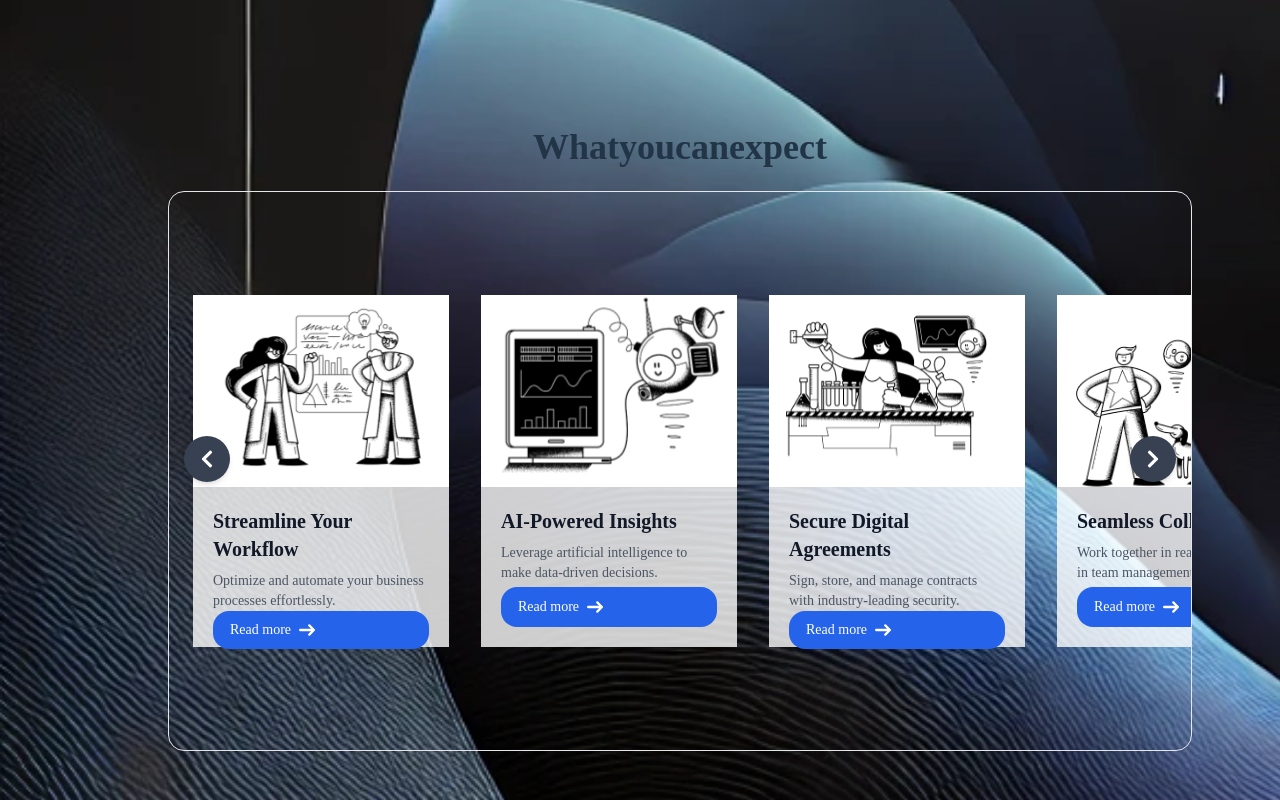
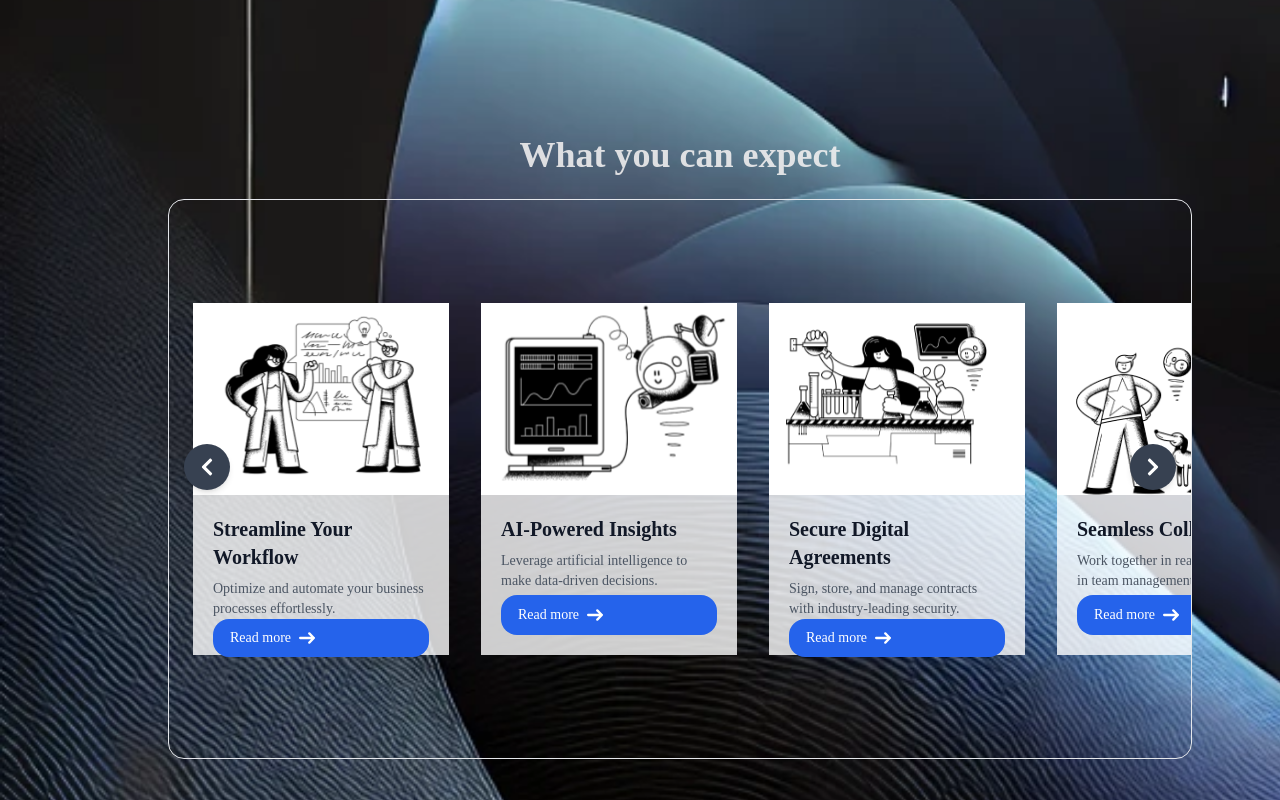
Before and after one commit to samiran634/SignEase, a React (Vite) app in the folder frontend/: page / in a window 1280 px wide. Shown: the part 720-1520 px from the top of the page. Built offline with nearby package versions, Linux system fonts and the light colour scheme; no server answers; a web font is replaced by a local one.

Commit message:
fully responsive

```diff
--- a/frontend/src/components/landing/LandingPage.jsx
+++ b/frontend/src/components/landing/LandingPage.jsx
@@ -9,25 +9,51 @@ import { HeroImage } from "./HeroImage";
 import { HeroContent } from "./HeroContent";
 import { CardDefault } from "./cards/verticalcard";
 import { FaChevronLeft, FaChevronRight, FaFacebook, FaTwitter, FaInstagram, FaYoutube } from "react-icons/fa";
-
+import VarticalCard from "./cards/horizontalcard";
 // Sample Card Data
 const items = [
-  { title: "Streamline Your Workflow", subtitle: "Optimize and automate your business processes effortlessly.", image: "/automate_business.png" },
-  { title: "AI-Powered Insights", subtitle: "Leverage artificial intelligence to make data-driven decisions.", image: "/ai_insights.png" },
-  { title: "Secure Digital Agreements", subtitle: "Sign, store, and manage contracts with industry-leading security.", image: "/secure.png" },
-  { title: "Seamless Collaboration", subtitle: "Work together in real-time with built-in team management tools.", image: "/togather.png" },
-  { title: "Effortless Document Management", subtitle: "Upload, organize, and retrieve files instantly from anywhere.", image: "/effortless.png" },
+  {
+    title: "Streamline Your Workflow",
+    subtitle: "Optimize and automate your business processes effortlessly.",
+    image: "/automate_business.png",
+    text: "Enhance efficiency by automating repetitive tasks, reducing manual effort, and improving overall productivity."
+  },
+  {
+    title: "AI-Powered Insights",
+    subtitle: "Leverage artificial intelligence to make data-driven decisions.",
+    image: "/ai_insights.png",
+    text: "Utilize AI-driven analytics to uncover trends, predict outcomes, and make smarter business decisions with confidence."
+  },
+  {
+    title: "Secure Digital Agreements",
+    subtitle: "Sign, store, and manage contracts with industry-leading security.",
+    image: "/secure.png",
+    text: "Ensure the authenticity and safety of your agreements with encrypted e-signatures and secure cloud storage."
+  },
+  {
+    title: "Seamless Collaboration",
+    subtitle: "Work together in real-time with built-in team management tools.",
+    image: "/togather.png",
+    text: "Faster teamwork with real-time editing, shared workspaces, and communication tools to enhance productivity."
+  },
+  {
+    title: "Effortless Document Management",
+    subtitle: "Upload, organize, and retrieve files instantly from anywhere.",
+    image: "/effortless.png",
+    text: "Access and manage your documents easily with an intuitive system that ensures organization and quick retrieval."
+  }
 ];
+
 
 export const LandingPage = () => {
   const navigate = useNavigate();
   const user = useUser().user;
-
+  const [showVerticalCard, setShowVerticalCard] = useState(false);
   const [showRoller, setShowRoller] = useState(false);
   const headerRef = useRef(null);
   const footerRef = useRef(null);
   const textRef = useRef(null);
-  const isTextInView = useInView(textRef, { once: true, margin: "-50% 0px -10%" });
+  const isTextInView = useInView(textRef, { once: false, margin: "-50% 0px -10%" });
 
   const scrollRef = useRef(null);
   const [headerOpacity, setHeaderOpacity] = useState(1);
@@ -91,14 +117,25 @@ export const LandingPage = () => {
 
   const scroll = (direction) => {
     if (scrollRef.current) {
-      const scrollAmount = 400;
+      const scrollAmount = 200;
       scrollRef.current.scrollBy({
         left: direction === "left" ? -scrollAmount : scrollAmount,
         behavior: "smooth",
       });
     }
   };
+  const [selectedCard, setSelectedCard] = useState(null);
 
+  const handleCardClick = (title, subtitle,text, event) => {
+    const rect = event.currentTarget.getBoundingClientRect();
+    console.log(rect);
+    setSelectedCard({
+      title,
+      subtitle,
+      text
+    });
+    setShowVerticalCard( !showVerticalCard);
+  };
   return (
     <div
       className="flex flex-col pt-10 py-10 px-10 w-screen min-h-screen max-md:px-5 max-md:max-w-screen bg-cover bg-no-repeat"
@@ -133,15 +170,20 @@ export const LandingPage = () => {
         aria-label="main"
         className="mt-40 flex justify-center flex-col h-screen w-screen max-md:mt-20 max-md:w-full"
       >
-        <div ref={textRef} className="opacity-1 flex text-center justify-center max-md:flex-col">
+        <motion.div ref={textRef}   className="opacity-1 flex text-center justify-center max-md:flex-col">
           <h1 className="text-4xl font-bold max-md:text-2xl">
-            {"What you can expect".split("").map((word, index) => (
-              <span key={index} className="inline-block">
+            {"What you can expect".split('').map((word, index) => (
+              <motion.span   key={index}
+              className="inline-block"
+              initial={{ opacity: 0, y: 20 }}
+              style={word === " " ? { marginRight: "0.25em" } : {}}
+              animate={isTextInView ? { opacity: 1, y: 0 } : { opacity: 0, y: 20 }}
+              transition={{ duration: 0.4, delay: index * 0.04 }}>
                 {word}
-              </span>
+              </motion.span>
             ))}
           </h1>
-        </div>
+        </motion.div>
 
         {/* Carousel with Arrows */}
 
@@ -156,18 +198,32 @@ export const LandingPage = () => {
           >
             <FaChevronLeft size={20} />
           </button>
-
-          {/* Card Container */}
+            {/*  Cards */}
             <div
             ref={scrollRef}
       className="h-[70vh] w-[80vw] mt-6 flex flex-row gap-8 border rounded-2xl p-6 overflow-x-auto
                justify-start items-center scrollbar-hide snap-x scroll-smooth"
+               style={{ scrollBehavior: "smooth", WebkitOverflowScrolling: "touch" }}
     >
-            {items.map(({ title, subtitle, image }, index) => (
+      {items.map(({ title, subtitle, image,text }, index) => (
         <div key={index} className="flex-shrink-0">
+          <div onClick={(e) => handleCardClick(title, subtitle,text, e)}>
             <CardDefault Title={title} SubTitle={subtitle} Image={image} />
           </div>
+        </div>
       ))}
+
+      {showVerticalCard && selectedCard && (
+        <motion.div
+          initial={{ opacity: 0, scale: 0.8, x: selectedCard.x, y: selectedCard.y }}
+          animate={{ opacity: 1, scale: 1, x: selectedCard.x, y: selectedCard.y + 20 }}
+          exit={{ opacity: 0, scale: 0.8 }}
+          transition={{ duration: 0.4, ease: "easeOut" }}
+          className="absolute z-50      rounded-xl shadow-lg "
+        >
+          <VarticalCard Title={selectedCard.title} subtitle={selectedCard.subtitle} text={selectedCard.text} />
+        </motion.div>
+      )}
     </div>
 
           {/* Right Arrow */}
@@ -232,7 +288,7 @@ export const LandingPage = () => {
       </div>
 
       {/* Footer Bottom: Social Links */}
-      <div className="mt-10 border-t border-gray-700 pt-6 flex flex-col md:flex-row justify-between items-center text-gray-400">
+      <div className="mt-10 border-t border-gray-700 pt-6 flex flex-row sm:flex-row justify-between items-center text-gray-400">
         <div className="flex gap-4 mt-4 md:mt-0 max-md:flex-col max-md:items-center">
           <a href="#" className="hover:text-blue-500 max-md:mb-2">
             <FaFacebook size={24} />
--- /dev/null
+++ b/frontend/src/components/landing/cards/horizontalcard.jsx
@@ -0,0 +1,37 @@
+import { useState } from 'react';
+import { useNavigate } from 'react-router-dom';
+const VerticalCard = ({ title, subtitle, text, image }) => {
+    const navigate = useNavigate();
+  // Default image if none provided
+  const cardImage = image || 'https://images.unsplash.com/photo-1593642532937-7f5f5f2b1a1e?ixid=MnwxMjA3fDB8MHxwaG90by1wYWdlfHx8fGVufDB8fHx8fHx8&ixlib=rb-1.2.1&auto=format&fit=crop&w=500&q=60';
+
+  return (
+    <div className="bg-white shadow-lg rounded-lg overflow-hidden w-full max-w-4xl mx-auto flex flex-col md:flex-row transition-all duration-300 hover:shadow-xl">
+      {/* Image section - full width on mobile, 40% on desktop */}
+      <div
+        className="bg-cover bg-center h-94 md:h-auto md:w-2/5 relative"
+        style={{ backgroundImage: `url('${cardImage}')` }}
+      >
+        <div className="absolute inset-0 bg-gradient-to-t from-black/70 to-transparent p-6 flex items-end">
+          <h2 className="text-2xl font-bold text-white">{title}</h2>
+        </div>
+      </div>
+
+      {/* Content section - full width on mobile, 60% on desktop */}
+      <div className="p-6 md:w-4/5 flex flex-col justify-between">
+        <div>
+          <h3 className="text-xl font-semibold text-gray-800 mb-2">{subtitle}</h3>
+          <p className="text-gray-600 leading-relaxed">{text}</p>
+        </div>
+
+        <div className="mt-6 flex justify-end">
+          <button className="bg-blue-600 hover:bg-blue-700 text-white px-4 py-2 rounded-lg transition-colors duration-300" onClick={() => navigate('/login')}>
+           logIn to experience
+          </button>
+        </div>
+      </div>
+    </div>
+  );
+};
+
+export default VerticalCard;
--- a/frontend/src/components/landing/cards/verticalcard.jsx
+++ b/frontend/src/components/landing/cards/verticalcard.jsx
@@ -3,27 +3,21 @@ import { useNavigate } from "react-router-dom";
 
 export function CardDefault({ Title, SubTitle, Image }) {
   const navigate = useNavigate();
-  const [isFlipped, setIsFlipped] = useState(false);
 
-  const handleFlip = () => {
-    setIsFlipped(!isFlipped);
-  };
+
+
 
   return (
     <div
-      className={`w-[16em] h-[22em] perspective-1000 cursor-pointer bg-white/80`}
-      onClick={handleFlip}
+      className={`w-[16em] h-[22em] perspective-1000 cursor-pointer bg-white/80 `}
+
     >
       <div
-        className={`relative w-full h-full transition-transform duration-500 ${
-          isFlipped ? "rotate-y-180" : ""
-        }`}
+        className={`relative w-full h-full transition-transform duration-500 `}
       >
         {/* Front of the card */}
         <div
-          className={`absolute w-full h-full backface-hidden ${
-            isFlipped ? "hidden" : ""
-          }`}
+          className={`absolute w-full h-full backface-hidden`}
         >
           <img className="w-full h-48 object-cover" src={Image} alt="Card" />
           <div className="p-5 flex flex-col justify-between h-[calc(100%-12rem)]">
@@ -58,21 +52,7 @@ export function CardDefault({ Title, SubTitle, Image }) {
           </div>
         </div>
         {/* Back of the card */}
-        <div
-          className={`absolute w-full h-full bg-white border border-gray-300 rounded-xl shadow-lg overflow-hidden
-                     transform rotate-y-180 backface-hidden ${
-                       isFlipped ? "" : "hidden"
-                     }`}
-        >
-          <div className="p-5 flex flex-col justify-center items-center h-full">
-            <h5 className="text-xl font-semibold text-gray-900 dark:text-white">
-              More Information
-            </h5>
-            <p className="text-gray-600 dark:text-gray-400 text-sm mt-2">
-              Here is some more information about this card.
-            </p>
-          </div>
-        </div>
+
       </div>
     </div>
   );
--- a/frontend/src/components/loccked_components/mainpage.jsx
+++ b/frontend/src/components/loccked_components/mainpage.jsx
@@ -1,5 +1,4 @@
 import { useState } from "react";
-import { motion } from "framer-motion";
 import { NavBar } from "../common/NavBar";
 import talk_human from "../../assets/human/talk_human.png";
 import { useUser, RedirectToSignIn } from "@clerk/clerk-react";
@@ -21,13 +20,13 @@ const MainPage = () => {
   const navItems = [
     {
       text: "Profile",
-      onClick: () =>  navigate("/profile"),
+      onClick: () => navigate("/profile"),
       ariaLabel: "profile",
     },
     {
-      text:"LogOut",
-      onClick:()=>navigate("/logout"),
-      ariaLabel:"about",
+      text: "LogOut",
+      onClick: () => navigate("/logout"),
+      ariaLabel: "about",
     },
     {
       text: "About",
@@ -36,27 +35,31 @@ const MainPage = () => {
     },
   ];
 
-
   return (
     <>
-      <div
-        className="bg-white h-screen w-screen absolute top-0 overflow-hidden"
-        style={{
-          backgroundImage: `url(${talk_human})`,
-          backgroundRepeat: "no-repeat",
-          backgroundSize: "contain",
-          backgroundPositionY: "center",
-          flexDirection: "column",
-          position: "relative",
-        }}
-      >
-        <nav className="w-full sticky top-0 z-10 backdrop-blur">
+      <div className="bg-white h-[100%] w-[100%] relative mt-0">
+        <nav className="w-full mt-4 backdrop-blur">
           <NavBar siteName="signEase" navItems={navItems} />
         </nav>
 
-        <div className="flex flex-direction-column gap-6 pt-12 relative mt-20 h-[50vh] w-[70%] ml-[25em] sm:ml-[2em] sm:w-[50%] md:ml-[15em] lg:ml-[20em] xl:ml-[25em] 2xl:ml-[30em]">
+        {/* Main content - responsive layout */}
+        <div className="container mx-auto px-4 py-8">
+          {/* Flex container that changes direction on small devices */}
+          <div className="flex flex-col md:flex-row gap-8">
+            {/* Image section - full width on sm, half width on md+ */}
+            <div className="w-full md:w-1/2 h-[80%]">
+              <img
+                src={talk_human}
+                alt="Human talking"
+                className="w-full h-auto object-cover rounded-lg"
+              />
+            </div>
+
+            {/* Cards section - full width on sm, half width on md+ */}
+            <div className="w-full md:w-1/2">
+              <div className="flex flex-col gap-6">
                 {/* Previous Contracts */}
-          <div className="contract-card">
+                <div className="bg-white rounded-lg shadow-lg">
                   <div className="p-5">
                     <div className="text-black font-bold text-lg mb-2">
                       Previous Contracts
@@ -74,7 +77,7 @@ const MainPage = () => {
                 </div>
 
                 {/* Ongoing Contracts */}
-          <div className="contract-card">
+                <div className="bg-white rounded-lg shadow-lg">
                   <div className="p-5">
                     <div className="text-black font-bold text-lg mb-2">
                       Ongoing Contracts
@@ -92,7 +95,7 @@ const MainPage = () => {
                 </div>
 
                 {/* Add New Contract */}
-          <div className="contract-card">
+                <div className="bg-white rounded-lg shadow-lg">
                   <div className="p-5">
                     <div className="text-black font-bold text-lg mb-2">
                       Add New Contract
@@ -106,6 +109,9 @@ const MainPage = () => {
                     >
                       Let's Go
                     </button>
+                  </div>
+                </div>
+              </div>
             </div>
           </div>
         </div>
@@ -140,7 +146,6 @@ const MainPage = () => {
             </div>
           )
         )}
-
       </div>
     </>
   );
--- a/frontend/src/components/user/organization/index.jsx
+++ b/frontend/src/components/user/organization/index.jsx
@@ -38,9 +38,9 @@ const OrganizationSetup = () => {
   };
 
   return (
-    <div className="flex w-screen justify-center   bg-gradient-to-r from-red-600 to-blue-600 h-screen">
-      <div className="flex flex-col justify-center bg-white p-8 rounded-lg shadow-md max-w-md w-full space-y-6  ">
-        <h2 className="text-2xl text-center font-bold mb-6 text-black">Manage Your Organization</h2>
+    <div className="flex w-screen justify-center  bg-gradient-to-r from-red-600 to-blue-600 h-screen overflow-auto">
+      <div className="flex flex-col justify-center bg-white p-8 rounded-lg shadow-md max-w-md w-full space-y-6 mt-8 rounded-2lg">
+        <h2 className="text-2xl text-center font-bold mb-6 text-black mt-4">Manage Your Organization</h2>
 
         {/* Tab Navigation */}
         <div className="flex mb-6 border-b">
@@ -117,6 +117,12 @@ const OrganizationSetup = () => {
           onClick={skipForNow}
           className="text-gray-500 py-2 text-sm hover:text-gray-700"
         >
+          proceed with selected organization
+        </button>
+        <button
+          onClick={skipForNow}
+          className="text-gray-500 py-2 text-sm hover:text-gray-700"
+        >
           Skip for now
         </button>
       </div>
--- a/frontend/src/index.css
+++ b/frontend/src/index.css
@@ -11,8 +11,7 @@
   margin:0;
   padding:0;
    box-sizing: border-box;
-  /* background-image: linear-gradient(45deg, #060606, #2f38bb9c); */
-  color-scheme: light dark;
+
   color: rgba(243, 241, 241, 0.87);
   background-color: #2d2b2b;
   scrollbar-width: .2px;
@@ -30,23 +29,8 @@ a {
 a:hover {
   color: #535bf2;
 }
-.logged-in {
-  background-color: #ffffff;
-  color: #000000;
-
-}
-body {
-  margin: 0;
-  display: flex;
 
 
-  background-color: transparent;
-}
-
-h1 {
-  font-size: 3.2em;
-  line-height: 1.1;
-}
 
 button {
   border-radius: 8px;
@@ -66,21 +50,3 @@ button:focus,
 button:focus-visible {
   outline: 4px auto -webkit-focus-ring-color;
 }
-
-@media (prefers-color-scheme: light) {
-  :root {
-    color: #213547;
-    background-color: #ffffff;
-  }
-  a:hover {
-    color: #747bff;
-  }
-  button {
-    background-color: #f9f9f9;
-  }
-}
-
-.backface-hidden {
-  backface-visibility: hidden;
-  -webkit-backface-visibility: hidden;
-}
```
Also changed, not shown: frontend/src/components/common/NavBar.jsx (+77 -10 lines), 1 other file (tests, documents, lock files or other folders). Lines whose indentation alone changed are shown as unchanged.
